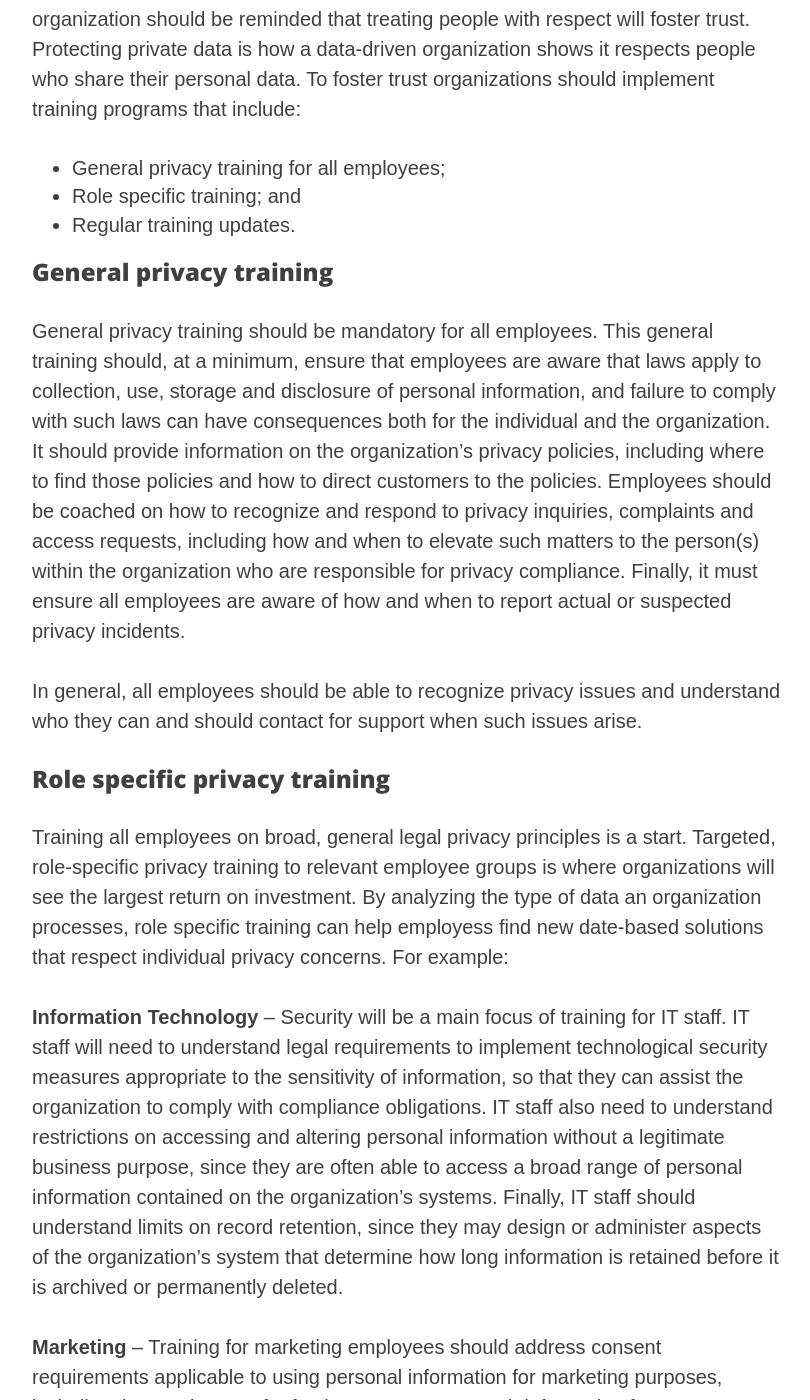
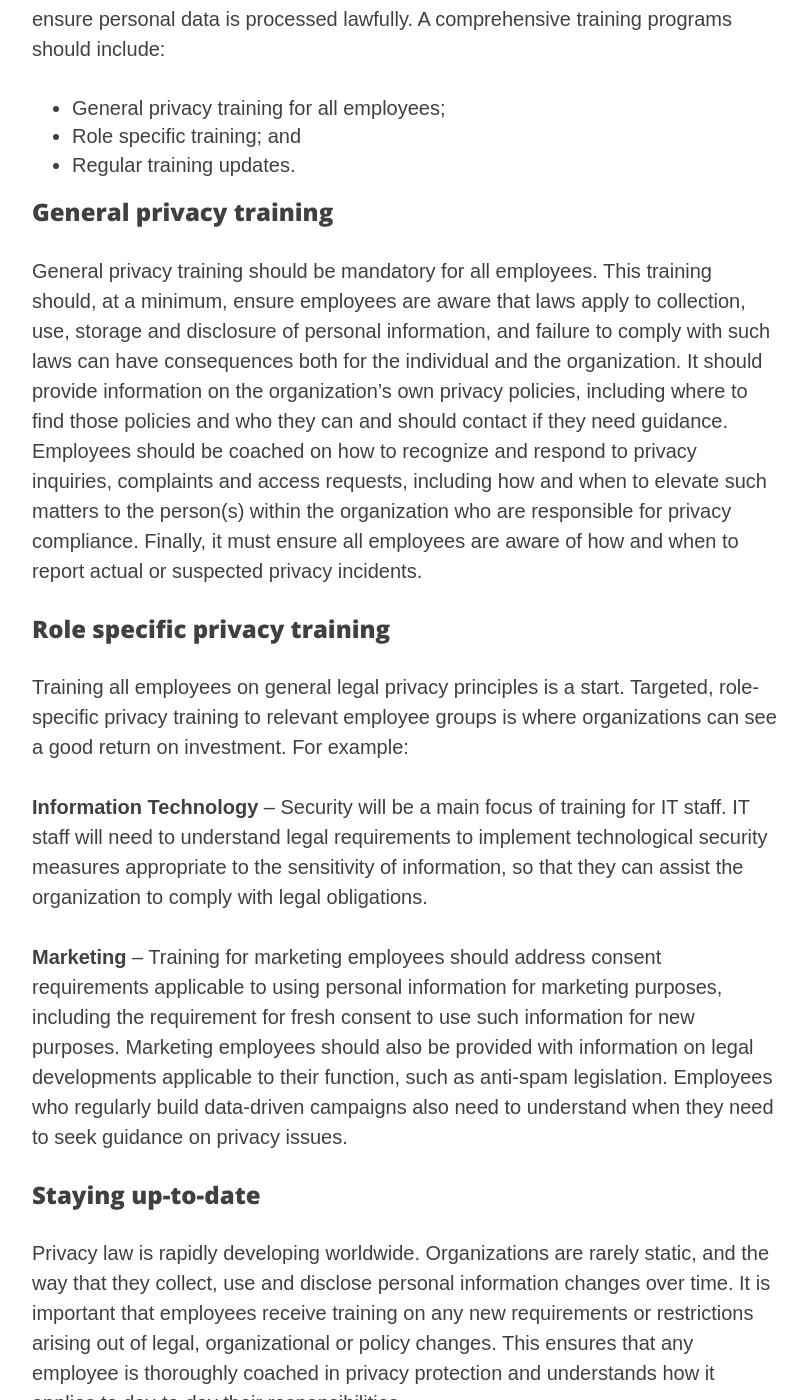
Before and after one commit to riod4/resources, a Jekyll site: the page built from _services/training-staff-service.md, in a window 1280 px wide and 1400 px high, scrolled down 826 px. Shown: the whole window, without its empty margins (233-1043 px from the left). Built offline with Jekyll 4.4.1, drawn with Linux system fonts in a browser that asks for light colours; nearby versions of some CDN libraries; some of the changed text lies outside the part shown.

Commit message:
18-02-2020 v01

```diff
--- a/_services/training-staff-service.md
+++ b/_services/training-staff-service.md
@@ -14,27 +14,25 @@ header-license: CC0 Creative Commons
 ---
 
 ## Building trust by protecting privacy
-The most common cause of privacy breaches is human error. It may be the loss of unencrypted portable devices, sharing/disclosing passwords, or allowing all email addresses to be viewable in mass emails. Privacy training can avoid these types of errors by ensuring that employees understand their roles and obligations under applicable laws and policies, as well as how these laws and policies apply to their every day activities. In addition to being good practice, to avoid privacy breaches, privacy training is now required by law in many countries. Every member of an organization should be reminded that treating people with respect will foster trust. Protecting private data is how a data-driven organization shows it respects people who share their personal data. To foster trust organizations should implement training programs that include:
+The most common cause of privacy breaches is human error. It may be the loss of unencrypted portable devices, sharing/disclosing passwords, or allowing all email addresses to be viewable in mass emails. Privacy training can help avoid these types of errors by ensuring that employees understand their roles and obligations under applicable laws and policies. In addition to being good practice, to avoid privacy breaches, privacy training is now required by law in many countries. Data-driven organization also need to carefully consider role specific privacy training to ensure personal data is processed lawfully. A comprehensive  training programs should include:
 
 - General privacy training for all employees;
 - Role specific training; and
 - Regular training updates.
 
 ### General privacy training
-General privacy training should be mandatory for all employees. This general training should, at a minimum, ensure that employees are aware that laws apply to collection, use, storage and disclosure of personal information, and failure to comply with such laws can have consequences both for the individual and the organization. It should provide information on the organization's privacy policies, including where to find those policies and how to direct customers to the policies. Employees should be coached on how to recognize and respond to privacy inquiries, complaints and access requests, including how and when to elevate such matters to the person(s) within the organization who are responsible for privacy compliance. Finally, it must ensure all employees are aware of how and when to report actual or suspected privacy incidents.
+General privacy training should be mandatory for all employees. This training should, at a minimum, ensure employees are aware that laws apply to collection, use, storage and disclosure of personal information, and failure to comply with such laws can have consequences both for the individual and the organization. It should provide information on the organization's own privacy policies, including where to find those policies and who they can and should contact if they need guidance. Employees should be coached on how to recognize and respond to privacy inquiries, complaints and access requests, including how and when to elevate such matters to the person(s) within the organization who are responsible for privacy compliance. Finally, it must ensure all employees are aware of how and when to report actual or suspected privacy incidents.
 
-In general, all employees should be able to recognize privacy issues and understand who they can and should contact for support when such issues arise.
 
 ### Role specific privacy training
-Training all employees on broad, general legal privacy principles is a start. Targeted, role-specific privacy training to relevant employee groups is where organizations will see the largest return on investment. By analyzing the type of data an organization processes, role specific training can help employess find new date-based solutions that respect individual privacy concerns.  For example:
+Training all employees on general legal privacy principles is a start. Targeted, role-specific privacy training to relevant employee groups is where organizations can see a good return on investment. For example:
 
-**Information Technology** – Security will be a main focus of training for IT staff. IT staff will need to understand legal requirements to implement technological security measures appropriate to the sensitivity of information, so that they can assist the organization to comply with compliance obligations. IT staff also need to understand restrictions on accessing and altering personal information without a legitimate business purpose, since they are often able to access a broad range of personal information contained on the organization's systems. Finally, IT staff should understand limits on record retention, since they may design or administer aspects of the organization's system that determine how long information is retained before it is archived or permanently deleted.
+**Information Technology** – Security will be a main focus of training for IT staff. IT staff will need to understand legal requirements to implement technological security measures appropriate to the sensitivity of information, so that they can assist the organization to comply with legal obligations.
 
-**Marketing** – Training for marketing employees should address consent requirements applicable to using personal information for marketing purposes, including the requirement for fresh consent to use such information for new purposes. Marketing employees should also be provided with information on legal developments applicable to their function, such as anti-spam legislation. Using role specific privacy training, marketing employees can work with IT staff to have access to highly relevant data collected in lawful and transparent ways. Employees who regularly build data-driven campaigns also need to understand when they need to seek guidance on privacy issues.
+**Marketing** – Training for marketing employees should address consent requirements applicable to using personal information for marketing purposes, including the requirement for fresh consent to use such information for new purposes. Marketing employees should also be provided with information on legal developments applicable to their function, such as anti-spam legislation. Employees who regularly build data-driven campaigns also need to understand when they need to seek guidance on privacy issues.
 
-These are just a few examples of role specific training. Organizations should take the time to identify employee groups that may require privacy training to help them achieve their operational goals, and develop custom training sessions applicable to each relevant function.
 
 ### Staying up-to-date
-Privacy law is rapidly developing worldwide. Organizations are rarely static, and the way that they collect, use and disclose personal information changes over time. Employees should receive training on any new requirements or restrictions arising out of legal, organizational or policy changes. Training updates should also include new guidance on how to effectively use the resources built on fine-tuned databases of highly relevant personal data.
+Privacy law is rapidly developing worldwide. Organizations are rarely static, and the way that they collect, use and disclose personal information changes over time. It is important that employees receive training on any new requirements or restrictions arising out of legal, organizational or policy changes. This ensures that any employee is thoroughly coached in privacy protection and understands how it applies to day-to-day their responsibilities.
 
 To hear how we can help raise your employees' privacy awareness and skills, get in touch. [**Contact us**]({{ site.baseurl }}/contact)
```
